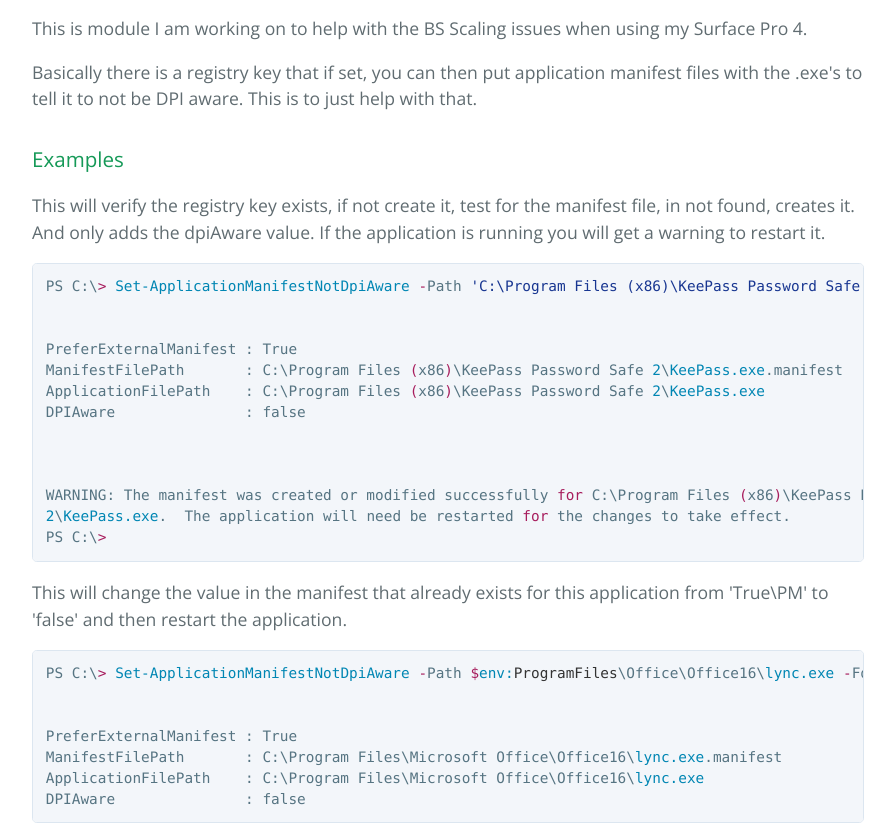
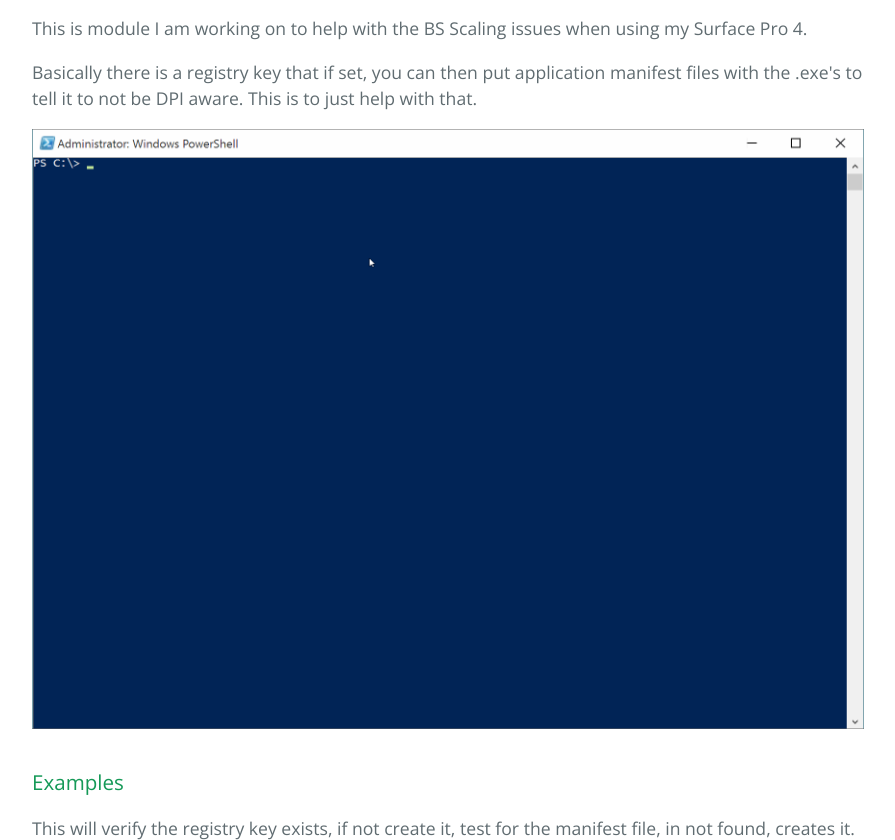
Before and after one commit to dotps1/PSPreferExternalManifest, a plain HTML site: page index.html in a window 1280 px wide. Shown: the part 470-1310 px from the top of the page, without its empty margins (192-1087 px from the left). Drawn offline with nearby package versions, Linux system fonts and the light colour scheme.

Commit message:
Create gh-pages branch via GitHub

```diff
--- a/index.html
+++ b/index.html
@@ -26,6 +26,8 @@
 
 <p>Basically there is a registry key that if set, you can then put application manifest files with the .exe's to tell it to not be DPI aware.  This is to just help with that.</p>
 
+<p><img src="http://dotps1.github.io/PSPreferExternalManifest/Images/mstsc.gif" alt="alt tag"></p>
+
 <h3>
 <a id="examples" class="anchor" href="#examples" aria-hidden="true"><span aria-hidden="true" class="octicon octicon-link"></span></a>Examples</h3>
 
@@ -48,7 +50,8 @@ PS C:\<span class="pl-k">&gt;</span></pre></div>
 
 <p>This will change the value in the manifest that already exists for this application from 'True\PM' to 'false' and then restart the application.</p>
 
-<div class="highlight highlight-source-powershell"><pre>PS C:\<span class="pl-k">&gt;</span> <span class="pl-c1">Set-ApplicationManifestNotDpiAware</span> <span class="pl-k">-</span>Path <span class="pl-k">$</span><span class="pl-c1">env:</span><span class="pl-smi">ProgramFiles</span>\Office\Office16\<span class="pl-c1">lync.exe</span> <span class="pl-k">-</span>ForceRestartApplication
+<div class="highlight highlight-source-powershell"><pre>PS C:\<span class="pl-k">&gt;</span> <span class="pl-c1">Set-ApplicationManifestNotDpiAware</span> <span class="pl-k">-</span>Path <span class="pl-s">'C:\Program Files\Microsoft Office\Office16\lync.exe'</span> <span class="pl-k">-</span>ForceRestart
+Application
 
 
 PreferExternalManifest : True
```
Also changed, not shown: params.json (+1 -1 lines).
